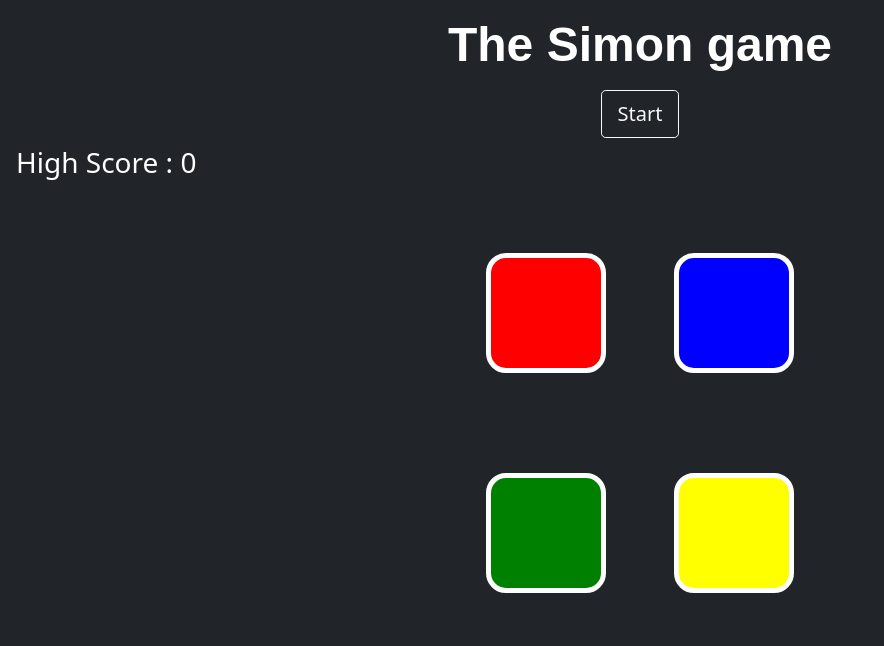
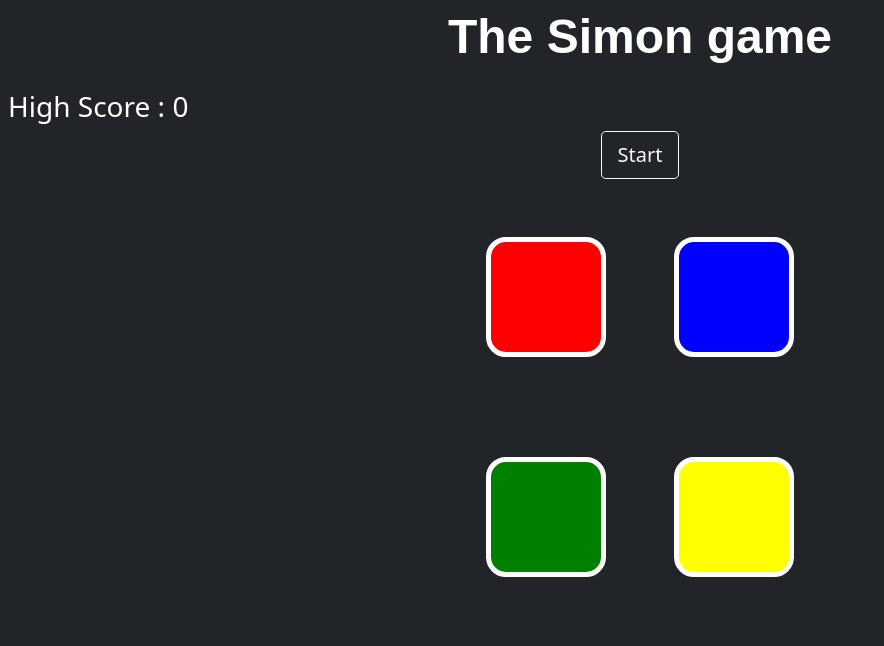
Before and after one commit to x-ash-x/The-Simon-Game, a plain HTML site: page index.html in a window 1280 px wide. Shown: the whole page, without its empty margins (0-884 px from the left). Drawn offline with nearby package versions, Linux system fonts and the light colour scheme; a web font is replaced by a local one.

Commit message:
Update index.html

```diff
--- a/index.html
+++ b/index.html
@@ -17,10 +17,10 @@
 </head>
 
 <body class="text-center bg-dark text-white">
-    <div class="headings p-3">
+    <div class="headings p-2">
         <h1 class="pb-2">The Simon game</h1>
-        <button class="btn btn-outline-light btn-lg">Start</button>
         <h3 class="pt-2 highScore">High Score : 0</h3>
+        <button class="start-btn btn btn-outline-light btn-lg">Start</button>
     </div>
 
     <div class="container-fluid start-game">
```
